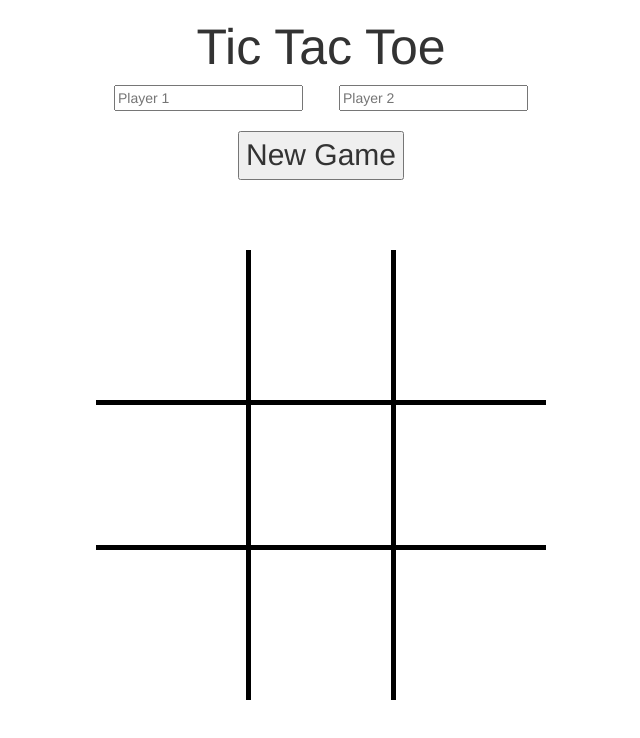
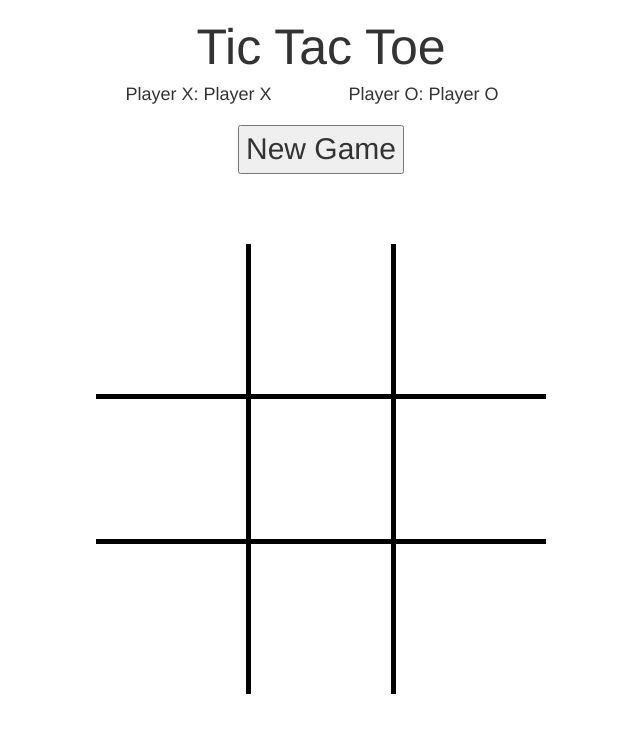
Before and after one commit to danlauby/tic-tac-toe, a plain HTML site: page index.html in a window 1280 px wide. Both pictures are taken after a click on the button "New Game". Shown: the whole page, without its empty margins (319-959 px from the left). Drawn offline with nearby package versions, Linux system fonts and the light colour scheme.

Commit message:
change input boxes to display player names

```diff
--- a/css/styles.css
+++ b/css/styles.css
@@ -5,6 +5,12 @@ body {
 h1 {
   font-size: 50px;
 }
+
+h4 {
+  margin: 0px;
+  margin-left: -20px;
+}
+
 button {
   font-size: 30px;
   margin: 20px;
--- a/index.html
+++ b/index.html
@@ -16,10 +16,10 @@
     <div class="container">
       <h1>Tic Tac Toe</h1>
       <div class="row">
-        <div class="col-xs-6">
+        <div class="col-xs-6 p1">
           <input type="text" id="player1" placeholder="Player 1">
         </div>
-        <div class="col-xs-6">
+        <div class="col-xs-6 p2">
           <input type="text" id="player2" placeholder="Player 2">
         </div>
       </div>
--- a/js/scripts.js
+++ b/js/scripts.js
@@ -138,11 +138,16 @@ $(function(){
     var player1Name = $("#player1").val();
     var player2Name = $("#player2").val();
     if(player1Name === ""){
-      player1Name = "Player 1";
+      player1Name = "Player X";
     };
     if(player2Name === ""){
-      player2Name = "Player 2";
+      player2Name = "Player O";
     };
+    $("input").hide();
+    $(".p1 h4").empty();
+    $(".p2 h4").empty();
+    $(".p1").append("<h4>Player X: "+player1Name+"</h4>");
+    $(".p2").append("<h4>Player O: "+player2Name+"</h4>");
 
 
     var player1 = new Player(player1Name, 'X',true);
```
